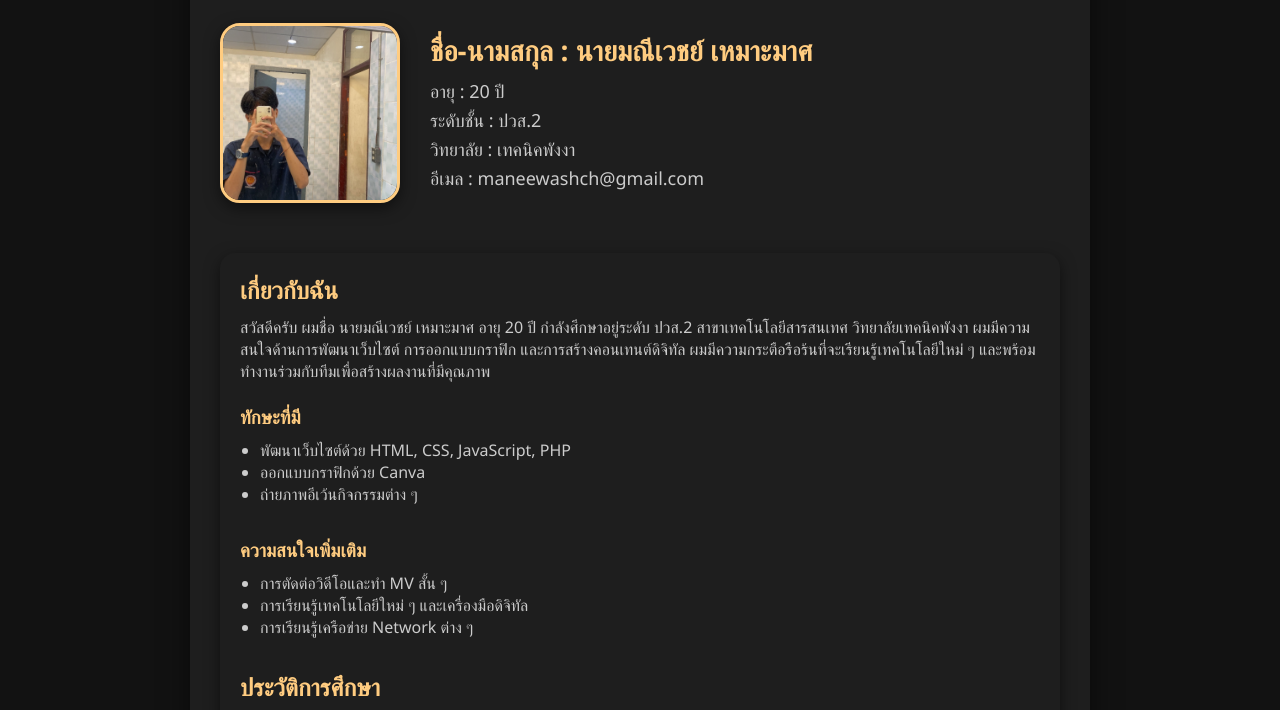
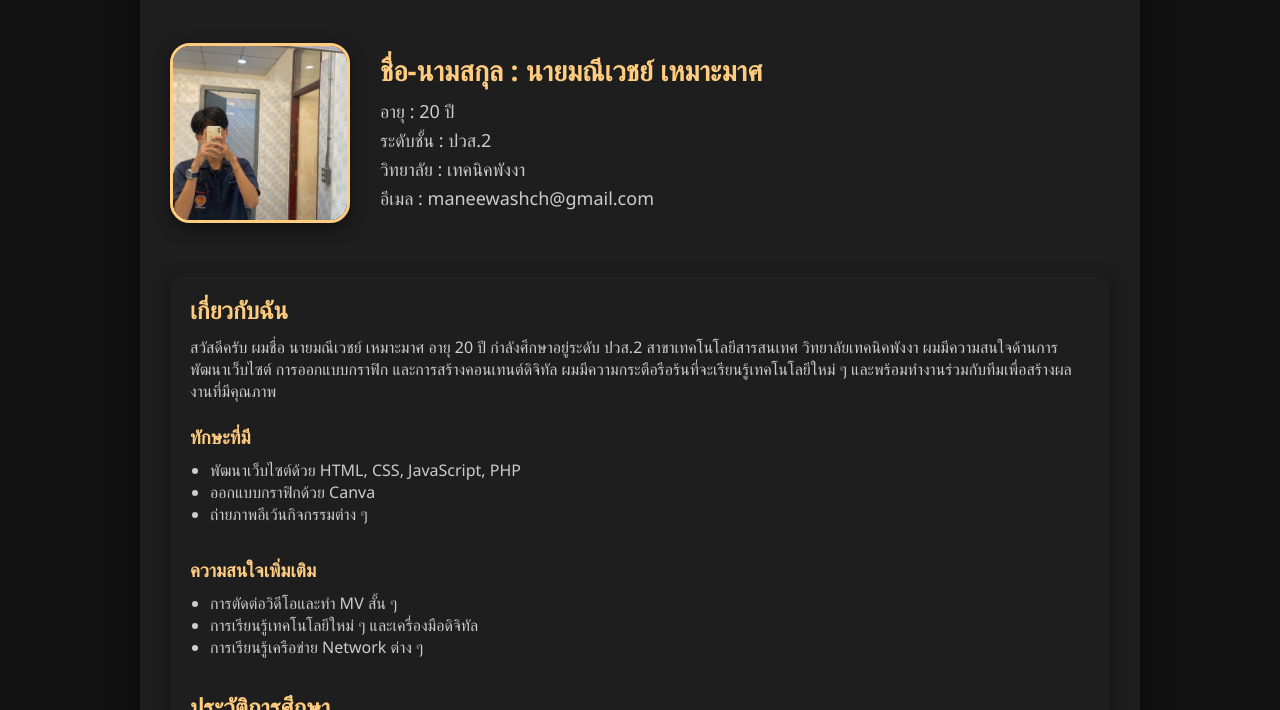
Before and after one commit to maneewashch-beep/my-portfolio, a plain HTML site: page index.html in a window 1280 px wide. Shown: the part 177-887 px from the top of the page. Drawn offline with Linux system fonts and the light colour scheme.

Commit message:
Add files via upload

```diff
--- a/index.html
+++ b/index.html
@@ -48,11 +48,10 @@
       padding: 30px;
       border-radius: 20px;
       box-shadow: 0 10px 30px rgba(0,0,0,0.5);
-      width: 95%;
-      max-width: 900px;
+      width: 90%;
+      max-width: 1000px;
       animation: fadeIn 0.8s ease;
-      width: 95%;
-      margin: 0 auto;
+      margin: 20px auto;
     }
 
     @keyframes fadeIn {
```
Lines whose indentation alone changed are shown as unchanged.
